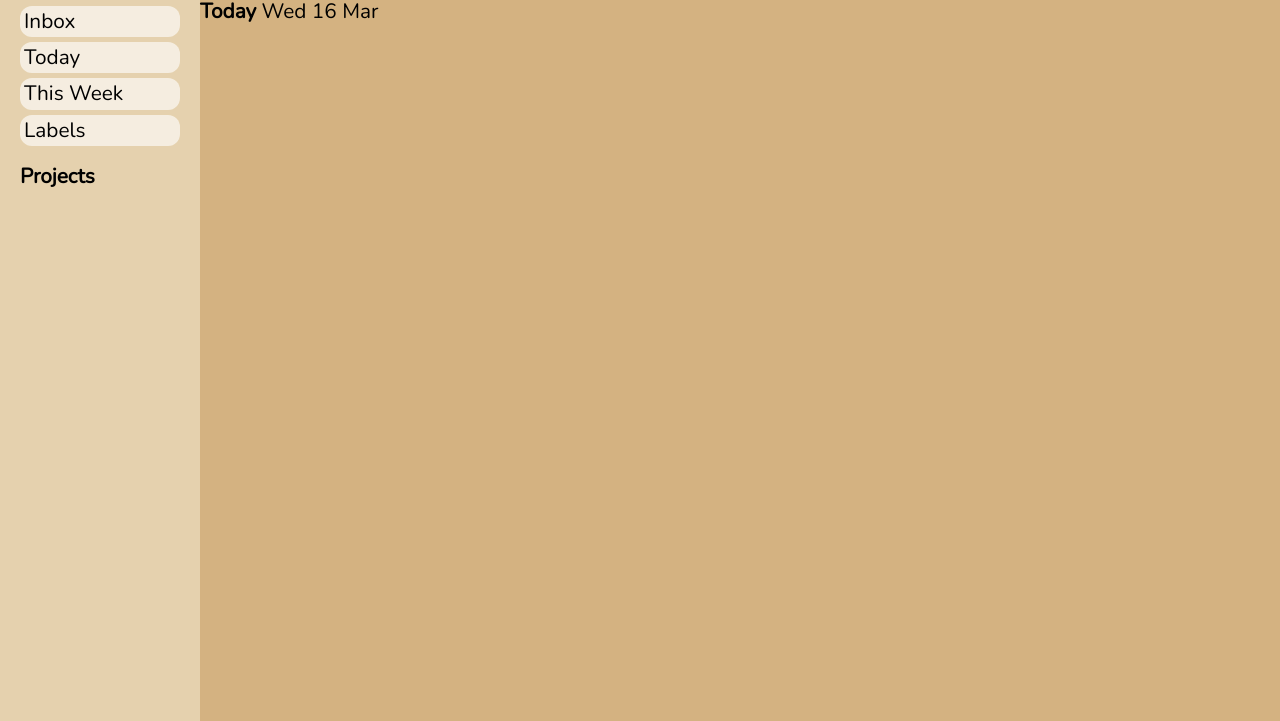
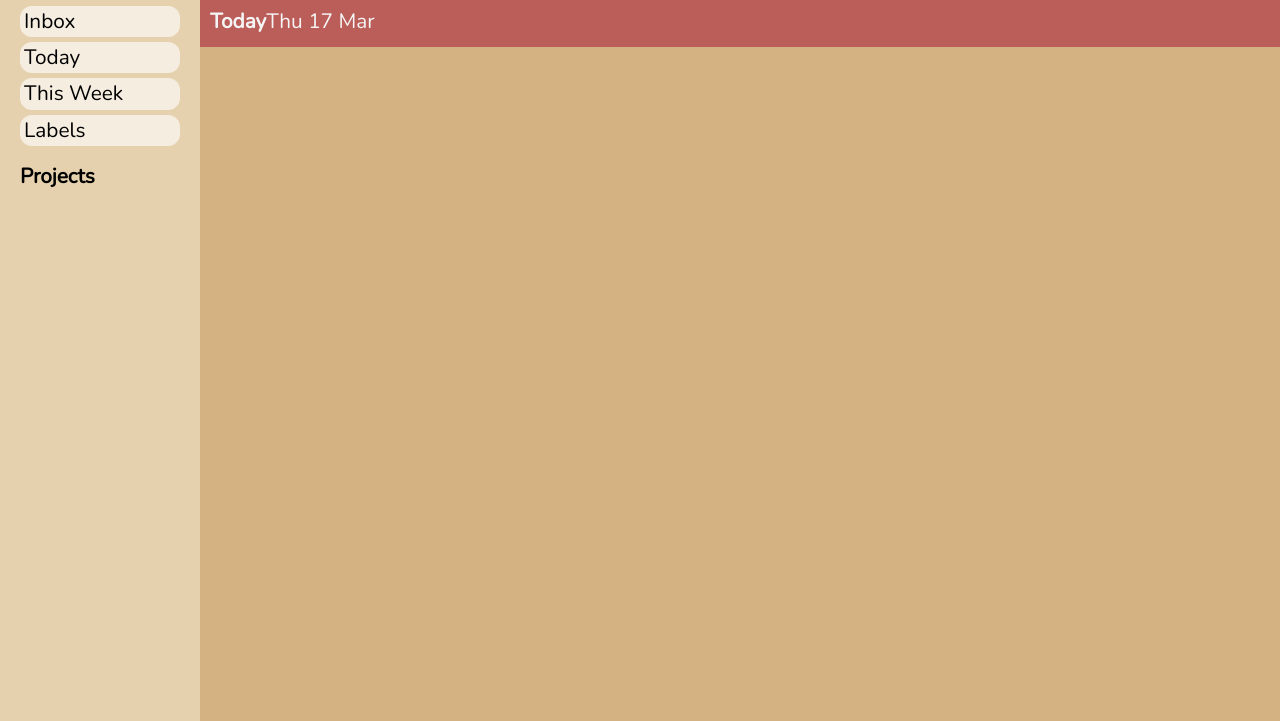
Before and after one commit to yosuanicolaus/odin-todo-list, a website built with webpack: page dist/index.html in a window 1280 px wide. Shown: the part 79-800 px from the top of the page. Built offline with nearby package versions, Linux system fonts and the light colour scheme.

Commit message:
style main head and content

```diff
--- a/src/DOM.js
+++ b/src/DOM.js
@@ -20,15 +20,17 @@
     </main>
 */
 
-export const addButton = document.getElementById("add");
+const addButton = document.getElementById("add");
 const user = document.getElementById("user");
 const tab = document.getElementsByClassName("tab");
 const projectTab = document.getElementById("projects");
 const content = document.getElementById("content");
 
-export function addContent(todo) {
+function addContent(todo) {
   console.log("adding content");
   const div = document.createElement("div");
   div.textContent = "todo content here";
   content.appendChild(div);
 }
+
+export { addButton, addContent };
--- a/src/style.css
+++ b/src/style.css
@@ -62,4 +62,22 @@ nav {
 
 main {
   background-color: var(--c2);
+  overflow: auto;
+  display: grid;
+  align-content: start;
 }
+
+#head {
+  background-color: var(--c3);
+  color: whitesmoke;
+  display: flex;
+  padding: 10px;
+  position: sticky;
+  top: 0;
+}
+
+#content {
+  display: grid;
+  padding: 10px;
+  gap: 10px;
+}
```
Also changed, not shown: dist/index.html.
